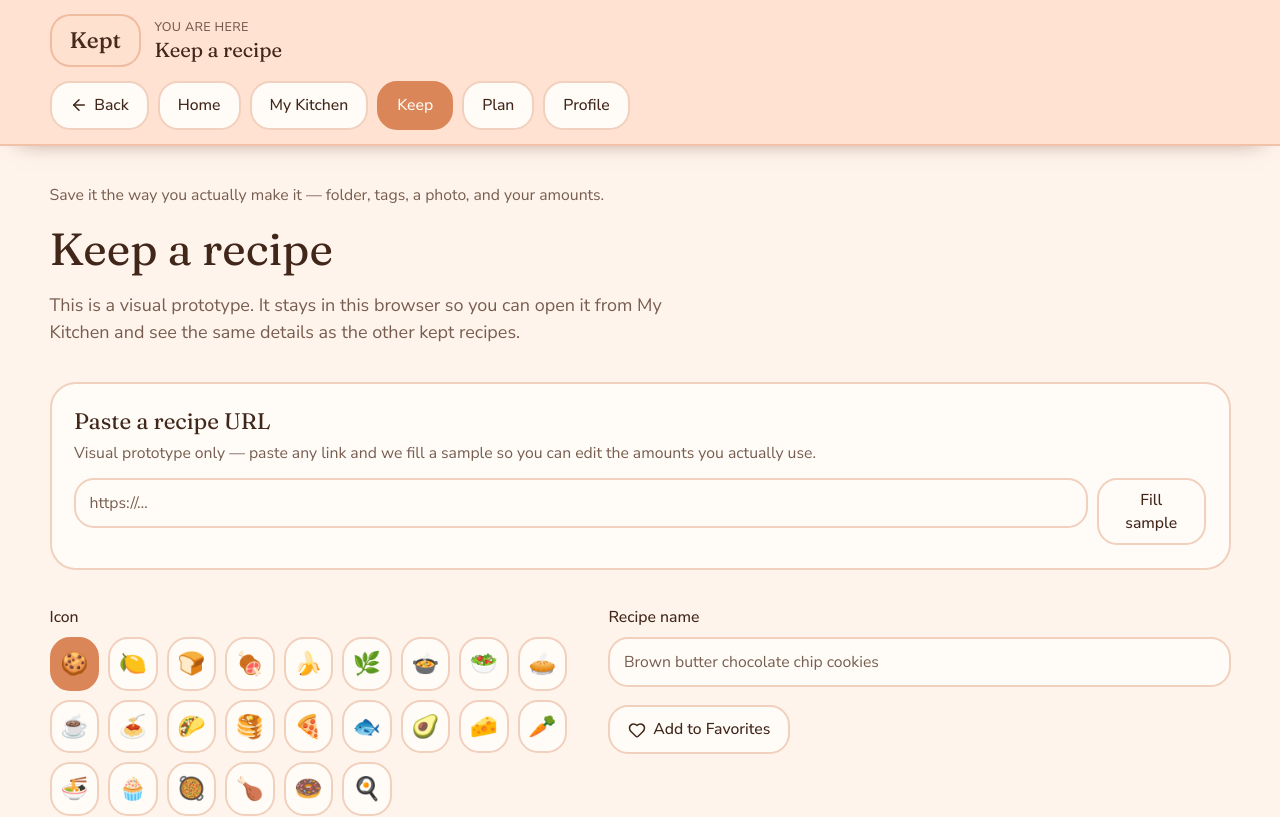
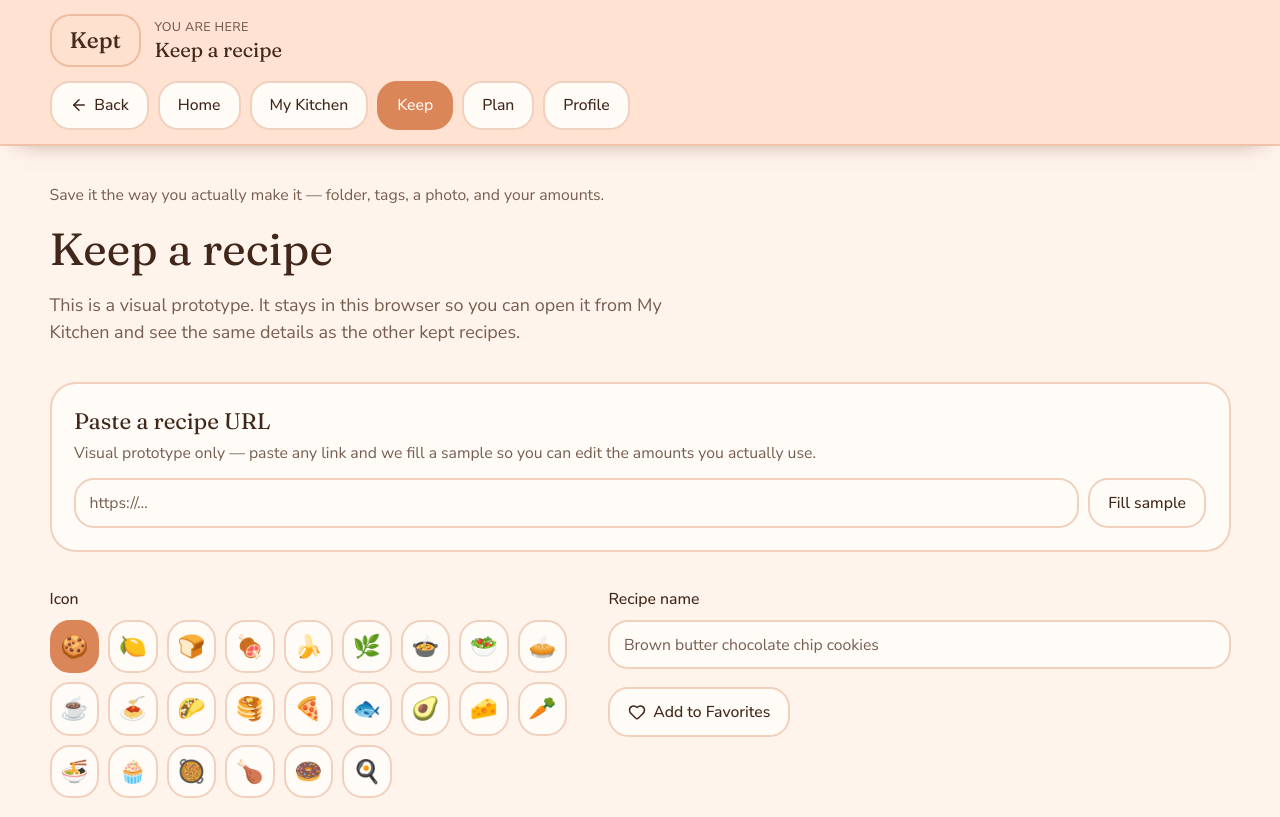
Before and after one commit to DarthJarJar3/Kept, a Next.js app: page /keep in a window 1280 px wide. Shown: the top 817 px of the page. Built offline with nearby package versions, Linux system fonts and the light colour scheme.

Commit message:
Keep boxed button labels on one line
Fill sample was wrapping in the keep form row, which made it look broken
and harder to tap.

Co-authored-by: csc334 <csc334@byu.edu>

```diff
--- a/src/components/app-button.tsx
+++ b/src/components/app-button.tsx
@@ -3,7 +3,7 @@ import type { ButtonHTMLAttributes, ReactNode } from "react";
 import { cn } from "@/lib/utils";
 
 const box =
-  "inline-flex items-center justify-center gap-1.5 rounded-xl border-2 min-h-11 px-4 py-2 text-sm font-medium transition-colors select-none";
+  "inline-flex shrink-0 items-center justify-center gap-1.5 rounded-xl border-2 min-h-11 px-4 py-2 text-sm font-medium whitespace-nowrap transition-colors select-none";
 
 const variants = {
   primary:
--- a/src/components/keep-recipe-form.tsx
+++ b/src/components/keep-recipe-form.tsx
@@ -234,7 +234,12 @@ export function KeepRecipeForm({ initial }: { initial?: Recipe }) {
             className={fieldClass}
             aria-label="Recipe URL"
           />
-          <AppButton type="button" variant="secondary" onClick={fillFromUrl}>
+          <AppButton
+            type="button"
+            variant="secondary"
+            className="shrink-0"
+            onClick={fillFromUrl}
+          >
             Fill sample
           </AppButton>
         </div>
```
